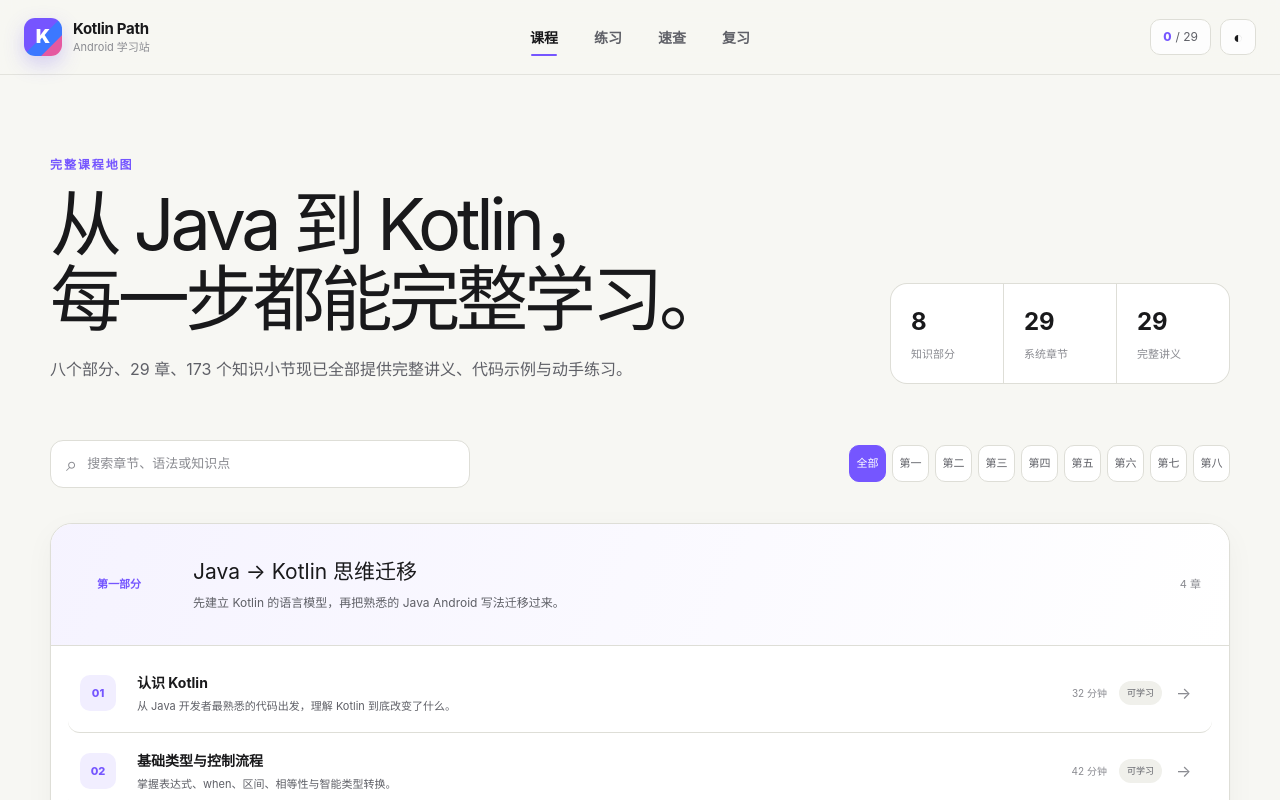
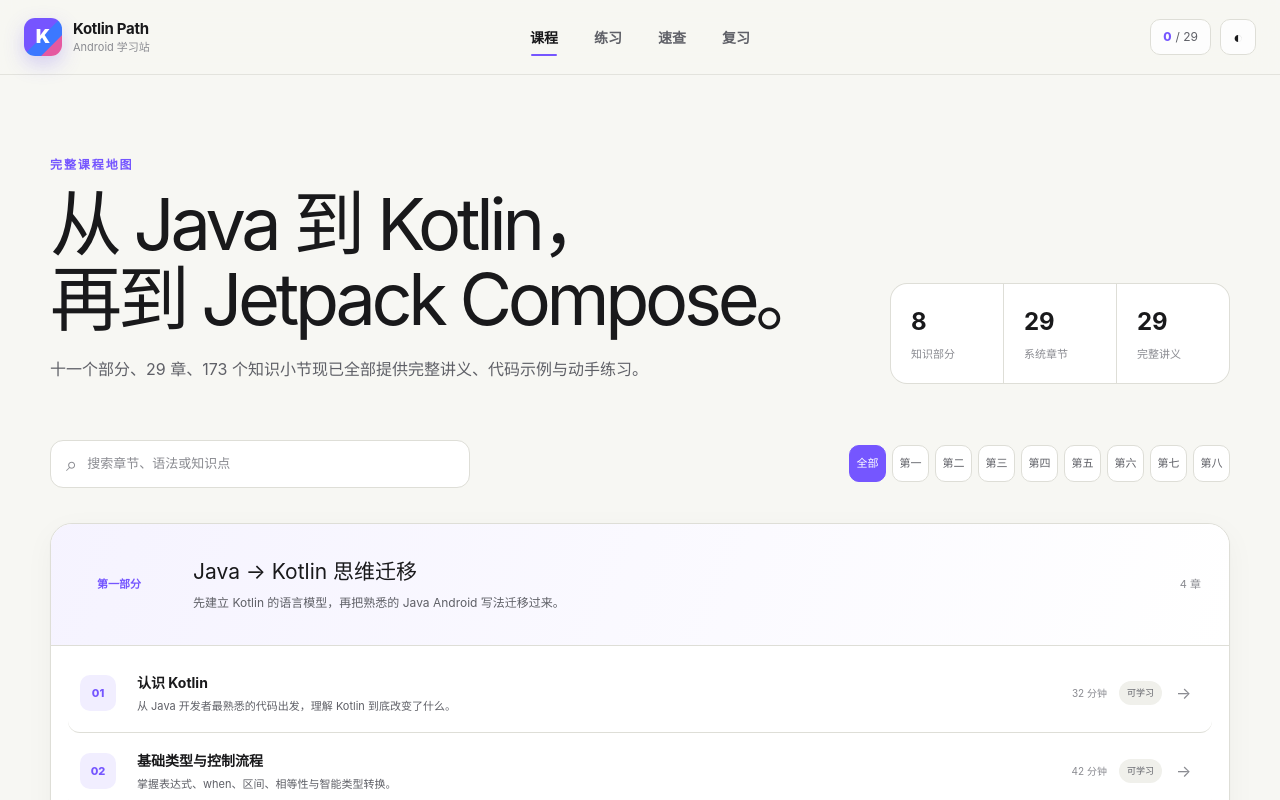
Before and after one commit to upwon/kotlin-android-learning, a Next.js app: page /course in a window 1280 px wide. Shown: the top 800 px of the page. Built offline with nearby package versions, Linux system fonts and the light colour scheme.

Commit message:
Expand Android course: app/course/page.tsx

```diff
--- a/app/course/page.tsx
+++ b/app/course/page.tsx
@@ -4,14 +4,14 @@
 
 export const metadata: Metadata = {
   title: "课程地图",
-  description: "Kotlin Android 学习站完整 29 章课程地图。",
+  description: "Kotlin Android 学习站完整 50 章课程地图。",
 };
 
 export default function CoursePage() {
   return (
     <main className="page-shell catalog-page">
       <header className="page-hero compact-hero">
-        <div><span className="eyebrow">完整课程地图</span><h1>从 Java 到 Kotlin，<br />每一步都能完整学习。</h1><p>八个部分、{allChapters.length} 章、{totalLessons} 个知识小节现已全部提供完整讲义、代码示例与动手练习。</p></div>
+        <div><span className="eyebrow">完整课程地图</span><h1>从 Java 到 Kotlin，<br />再到 Jetpack Compose。</h1><p>十一个部分、{allChapters.length} 章、{totalLessons} 个知识小节现已全部提供完整讲义、代码示例与动手练习。</p></div>
         <div className="hero-metric-stack">
           <div><strong>{courseUnits.length}</strong><span>知识部分</span></div>
           <div><strong>{allChapters.length}</strong><span>系统章节</span></div>
```
